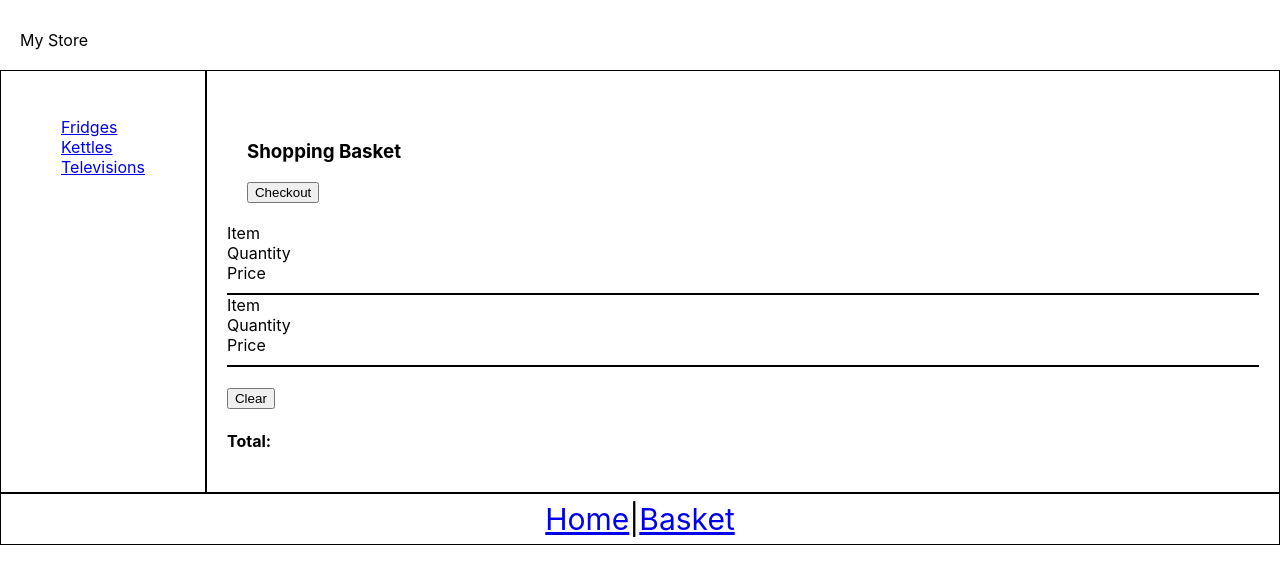
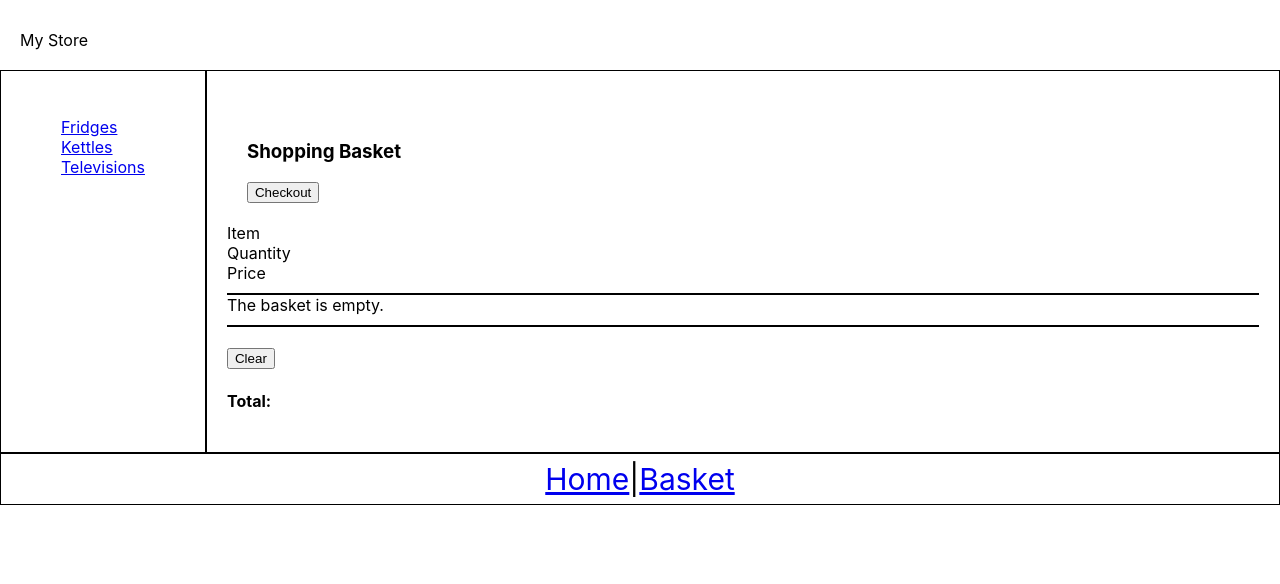
Before and after one commit to IvanKent/react-store, a React (Create React App) app: page /basket in a window 1280 px wide. Shown: the top 584 px of the page. Built offline with nearby package versions, Linux system fonts and the light colour scheme; data requests are answered from the project's data file; the HTML template or start-up script is replaced by a standard one.

Commit message:
implemented the basket

```diff
--- a/src/components/Basket.js
+++ b/src/components/Basket.js
@@ -1,6 +1,35 @@
 import '../Basket.css'
+import { useContext } from 'react'
+import  {CartContext}  from '../contexts/CartContext'
+import { Link, useNavigate } from 'react-router-dom'
+export default function Basket(){
+    const navigate = useNavigate()
+    const {getItems} = useContext(CartContext)
+    const renderCart = () => {
+        const cartItems = getItems();
+        debugger;
 
-export default function Basket(){
+        if(cartItems.length>0){
+            return cartItems.map(item => {
+                return (
+                <div className='row' key={item.id}>
+                    <div className='col'>
+                        <Link to={`/products/${item.id}`}>{item.title}</Link>
+                    </div>
+                    <div className='col text-center'>
+                        {item.quantity}
+                    </div>
+                    <div className='col text-center'>
+                        {item.price}
+                    </div>
+                </div>)
+
+            })
+        }else{
+            return <div>The basket is empty.</div>
+        }
+    }
+
     return (
         <div className="container-fluid">
             <nav className="navbar ">
@@ -14,18 +43,17 @@ export default function Basket(){
             <div className="container-fluid pad">
                 <div className="row">
                     <div className="col">Item</div>
-                    <div className="col">Quantity</div>
-                    <div className="col">Price</div>
+                    <div className="col text-center">Quantity</div>
+                    <div className="col text-center">Price</div>
                 </div>
             </div>
 
-            <div className="container-fluid pad">
-                <div className="row">
-                    <div className="col">Item</div>
-                    <div className="col">Quantity</div>
-                    <div className="col">Price</div>
+            {renderCart && (
+                <div className="container-fluid pad">
+                    {renderCart()}
                 </div>
-            </div>
+            )}
+
 
             <div className="row d-flex shop-end">
                 <div className="col justify-content-start">
```
